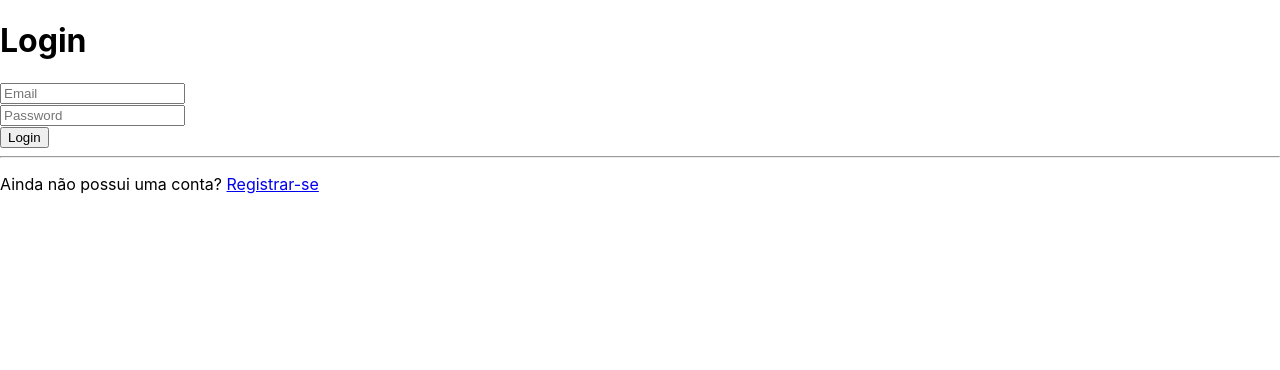
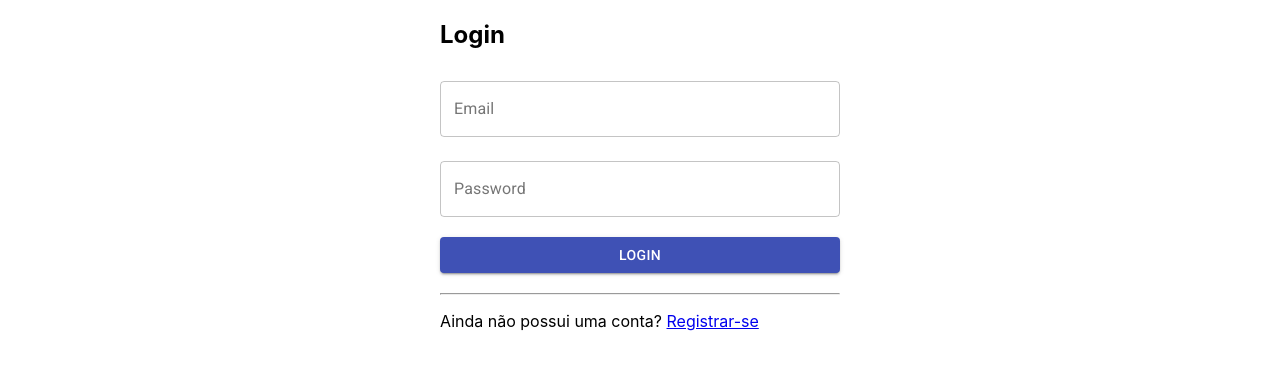
Before and after one commit to leonardogiroto/dreams-game, a React (Create React App) app: page /login in a window 1280 px wide. Shown: the top 370 px of the page. Built offline with nearby package versions, Linux system fonts and the light colour scheme; no server answers.

Commit message:
Working on Styles

```diff
--- a/src/pages/GameLobby.tsx
+++ b/src/pages/GameLobby.tsx
@@ -1,8 +1,31 @@
 import React, { useState } from 'react';
 import { createRoom as createRoomDb, joinRoom as joinRoomDb, getRoomRef } from '../services/game.service';
 import { useHistory } from 'react-router';
+import { Button, TextField, Typography, makeStyles } from '@material-ui/core';
+
+const useStyles = makeStyles(() => ({
+  section: {
+    textAlign: 'center',
+    maxWidth: 400,
+    margin: '12px auto',
+  },
+  joinRoom: {
+    display: 'flex',
+    flexDirection: 'column',
+    marginTop: 24,
+    marginBottom: 36,
+
+    '& .MuiTextField-root': {
+      margin: '12px 0px',
+    },
+  },
+  createBtn: {
+    marginTop: 8,
+  }
+}));
 
 const GameLobby = () => {
+  const classes = useStyles();
   const history = useHistory();
   const [ roomId, setRoomId ] = useState('');
 
@@ -24,12 +47,16 @@ const GameLobby = () => {
   }
 
   return (
-    <div>
-      <h1>GameLobby!</h1>
-      <button type="button" onClick={createRoom} >Criar Sala</button>
-      <input type="text" value={roomId} onChange={(event) => setRoomId(event.target.value)} />
-      <button type="button" onClick={joinRoom} >Entrar Sala</button>
-    </div>
+    <section className={classes.section}>
+      <Typography component="h1" variant="h2">Game Lobby</Typography>
+      <div className={classes.joinRoom}>
+        <Typography>Insira abaixo o ID da sala para se juntar a ela!</Typography>
+        <TextField label="Room ID" variant="outlined" type="text" value={roomId} onChange={(event) => setRoomId(event.target.value)} />
+        <Button type="button" variant="contained" color="primary" onClick={joinRoom} disabled={!roomId}>Entrar Sala</Button>
+      </div>
+      <Typography>Caso queira criar uma sala, clique abaixo!</Typography>
+      <Button className={classes.createBtn} type="button" variant="contained" onClick={createRoom} fullWidth>Criar Sala</Button>
+    </section>
   );
 }
 export default GameLobby;
--- a/src/pages/Login.tsx
+++ b/src/pages/Login.tsx
@@ -1,5 +1,6 @@
 import React, { useState } from 'react';
 import { Link, useHistory } from 'react-router-dom';
+import { Button, TextField, makeStyles } from '@material-ui/core';
 import { login } from '../services/auth.service';
 
 export interface LoginInfo {
@@ -7,7 +8,29 @@ export interface LoginInfo {
   password: string,
 };
 
+const useStyles = makeStyles(() => ({
+  section: {
+    maxWidth: 400,
+    margin: '12px auto',
+  },
+  loginForm: {
+    display: 'flex',
+    flexDirection: 'column',
+
+    '& .MuiTextField-root': {
+      margin: '12px 0px',
+    },
+  },
+  loginBtn: {
+    marginTop: 8,
+  },
+  divider: {
+    marginTop: 20,
+  }
+}));
+
 const Login = () => {
+  const classes = useStyles();
 
   const [ loginInfo, setValues ] = useState({
     'email': '', password: ''
@@ -31,22 +54,18 @@ const Login = () => {
   }
 
   return (
-    <div>
+    <section className={classes.section}>
       <form>
         <h1>Login</h1>
-        <div>
-          <input placeholder="Email" name="email" type="email" onChange={handleInputChange} value={loginInfo.email}></input>
+        <div className={classes.loginForm}>
+          <TextField label="Email" placeholder="Email" name="email" variant="outlined" type="email" onChange={handleInputChange} value={loginInfo.email} />
+          <TextField label="Password" placeholder="Password" name="password" variant="outlined" onChange={handleInputChange} value={loginInfo.password} type="password" />
         </div>
-        <div>
-          <input placeholder="Password" name="password" onChange={handleInputChange} value={loginInfo.password} type="password"></input>
-        </div>
-        <div>
-          <button type="button" onClick={doLogin} >Login</button>
-        </div>
-        <hr></hr>
+        <Button className={classes.loginBtn} variant="contained" color="primary" type="button" onClick={doLogin} fullWidth>Login</Button>
+        <hr className={classes.divider}></hr>
         <p>Ainda não possui uma conta? <Link to="/register">Registrar-se</Link></p>
       </form>
-    </div>
+    </section>
   );
 }
 export default Login;
--- a/src/pages/Register.tsx
+++ b/src/pages/Register.tsx
@@ -1,5 +1,6 @@
 import React, { useState } from 'react';
 import { Link } from 'react-router-dom';
+import { Button, TextField, makeStyles } from '@material-ui/core';
 import { register } from '../services/auth.service';
 
 export interface RegisterInfo {
@@ -7,7 +8,29 @@ export interface RegisterInfo {
   password: string,
 };
 
+const useStyles = makeStyles(() => ({
+  section: {
+    maxWidth: 400,
+    margin: '12px auto',
+  },
+  loginForm: {
+    display: 'flex',
+    flexDirection: 'column',
+
+    '& .MuiTextField-root': {
+      margin: '12px 0px',
+    },
+  },
+  loginBtn: {
+    marginTop: 8,
+  },
+  divider: {
+    marginTop: 20,
+  }
+}));
+
 const Register = () => {
+  const classes = useStyles();
 
   const [ registerInfo, setValues ] = useState({
     'email': '', password: ''
@@ -28,22 +51,20 @@ const Register = () => {
   }
 
   return (
-    <div>
+    <section className={classes.section}>
       <form>
         <h1>Registro</h1>
-        <div>
-          <input placeholder="Email" name="email" type="email" onChange={handleInputChange} value={registerInfo.email}></input>
+        <div className={classes.loginForm} >
+          <TextField label="Email" placeholder="Email" name="email" variant="outlined" type="email" onChange={handleInputChange} value={registerInfo.email} />
+          <TextField label="Password" placeholder="Password" name="password" variant="outlined" onChange={handleInputChange} value={registerInfo.password} type="password" />
         </div>
-        <div>
-          <input placeholder="Password" name="password" onChange={handleInputChange} value={registerInfo.password} type="password"></input>
-        </div>
-        <div>
-          <button type="button" onClick={doRegister} >Registrar-se</button>
-        </div>
-        <hr></hr>
+        <Button className={classes.loginBtn} variant="contained" color="primary" type="button" onClick={doRegister} fullWidth>
+          Registrar-se
+        </Button>
+        <hr className={classes.divider}></hr>
         <p>Já possui uma conta? <Link to="/login">Login</Link></p>
       </form>
-    </div>
+    </section>
   );
 }
 export default Register;
```
